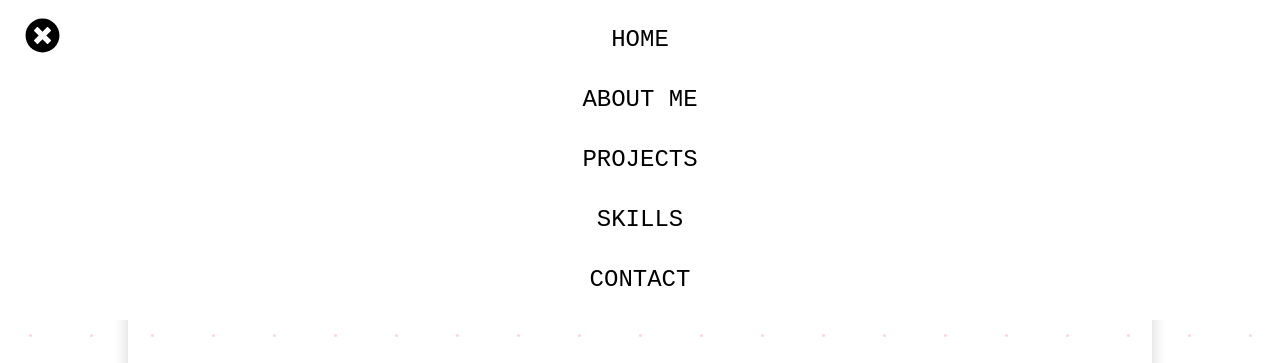
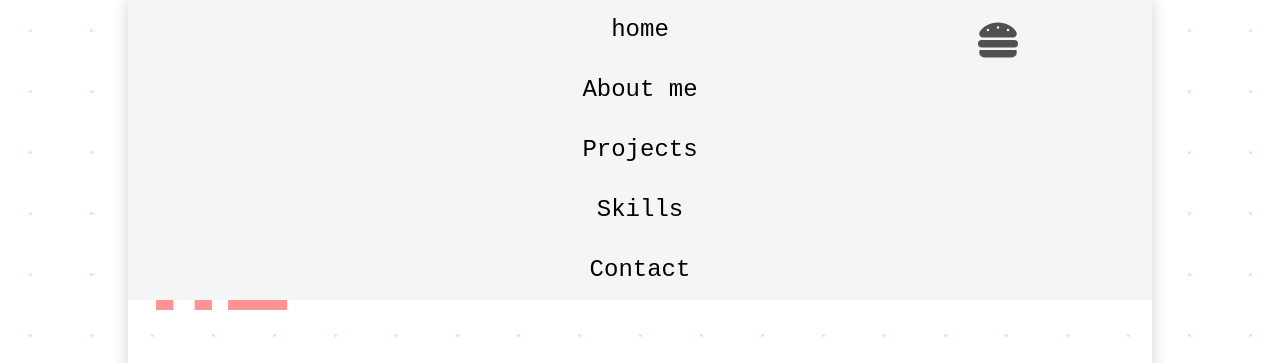
Before and after one commit to martynakiljan/my_portfolio, a React (Create React App) app: page / in a window 1280 px wide. Both pictures are taken after a click on the icon 998 px from the left and 40 px from the top of the page. Shown: the top 363 px of the page. Built offline with nearby package versions, Linux system fonts and the light colour scheme.

Commit message:
create a function that closes the menu by clicking outside the menu

```diff
--- a/src/components/Header/Header.js
+++ b/src/components/Header/Header.js
@@ -14,7 +14,7 @@ import {
 const Header = () => {
   return (
 
-      <HeaderSection id="home " >
+      <HeaderSection>
           <MainTitle> he </MainTitle>
 
           <Div>
--- a/src/components/Nav/Menu.js
+++ b/src/components/Nav/Menu.js
@@ -1,33 +1,18 @@
 import React from 'react';
-import { faTimesCircle } from "@fortawesome/free-solid-svg-icons";
-import { FontAwesomeIcon } from '@fortawesome/react-fontawesome'
 
 import {
     MenuElem,
     MenuListElem,
     MenuListItemElem,
     MenuLinkElem,
-    MenuCloseElem
+
 } from './MenuContainer.styled';
 
-const Menu = ({ isOpen, onClose }) => {
+const Menu = () => {
     return (
 
-
-   <MenuElem className="main-menu"  isOpen={isOpen}>
-            <MenuCloseElem
-                href=""
-                onClick={onClose}
-                isOpen={isOpen}
-            >
-            <FontAwesomeIcon
-               className="iconFontAwesome--menu"
-               icon={faTimesCircle}
-               secondary
-            />
-
-            </MenuCloseElem>
-            <MenuListElem isOpen={isOpen}>
+    <MenuElem >
+            <MenuListElem >
                 <MenuListItemElem>
                     <MenuLinkElem href="#home">home</MenuLinkElem>
                 </MenuListItemElem>
@@ -44,7 +29,9 @@ const Menu = ({ isOpen, onClose }) => {
                     <MenuLinkElem href="#contact">Contact</MenuLinkElem>
                 </MenuListItemElem>
             </MenuListElem>
-   </MenuElem>
+    </MenuElem>
+
+
 
     );
 };
--- a/src/components/Nav/MenuContainer.styled.js
+++ b/src/components/Nav/MenuContainer.styled.js
@@ -14,22 +14,17 @@ const MenuLinkElem = styled.a`
     }
 `;
 
+
 const MenuCloseElem = styled.a`
 
-    position: absolute;
+    text-align: center;
     color: black;
-    left: 10px;
-    top: 0px;
-    z-index: ${props => (props.isOpen ? 1001 : 'initial')};
+    width: 100%;
+
+
 `;
 
 const MenuListElem = styled.ul`
-    ${props =>
-        props.isOpen &&
-        css`
-            position: relative;
-            z-index: 1000;
-        `};
 
     width: 100%;
     list-style: none;
@@ -39,30 +34,19 @@ const MenuListElem = styled.ul`
 const MenuListItemElem = styled.li``;
 
 const MenuElem = styled.nav`
+  display: flex;
+  justify-content: center;
+  align-items: center;
   position: absolute;
-  text-align: center;
-  text-transform: uppercase;
+  top:0;
+  left:0;
+  width: 100%;
+  max-width: 1024px;
+  margin: 0 auto;
+  right: 0;
+  background-color: 	#F5F5F5;
   ${FixedPosition};
-  display: none;
-  left: 0;
-  top: -100vh;
-  height: 100%;
-  overflow-y: scroll;
-  overflow-x: visible;
-  transition: top 0.9s ease;
-  z-index: 999;
 
-  ${props =>
-      props.isOpen &&
-      css`
-          display: flex;
-          width: 100vw;
-          height: 40vh;
-          left: 0;
-          top: 0;
-          outline: none;
-          background: white;
-      `}
 
 
 
@@ -74,6 +58,9 @@ const MenuElem = styled.nav`
     font-size: 1.5em;
     color: black;
     text-decoration: none;
+    text-align: center;
+    color: black;
+    width: 100%;
 
   }
 `;
--- a/src/components/Nav/Nav.js
+++ b/src/components/Nav/Nav.js
@@ -1,5 +1,5 @@
 
-import React, {useState} from 'react';
+import React from 'react';
 import { FontAwesomeIcon } from "@fortawesome/react-fontawesome";
 import { faEnvelopeOpenText, faHamburger} from "@fortawesome/free-solid-svg-icons";
 import '../../style/App.css'
@@ -9,23 +9,48 @@ import {
      CircleForIcon,
      BoxForIcons,
 } from './StyledNavContainer.styled'
+
 import ButtonBackToTop from './ButtonBackToTop';
 
 
-const Nav = () => {
+class Nav extends React.Component{
 
-    const [isOpen, toggleMenuState] = useState(false);
+    container = React.createRef();
+
+    state = {
+      open: false,
+    };
 
 
-    const handleMenu = event => {
-        event.preventDefault();
-        toggleMenuState(!isOpen);
+    componentDidMount() {
+        document.addEventListener("mousedown", this.handleClickOutside);
+    }
+    componentWillUnmount() {
+      document.removeEventListener("mousedown", this.handleClickOutside);
+    }
 
+    handleClickOutside = event => {
+        if (this.container.current && !this.container.current.contains(event.target)) {
+          this.setState({
+            open: false,
+          });
+        }
       };
 
+      handleButtonClick = () => {
+        this.setState(state => {
+          return {
+            open: !state.open,
+          };
+        });
+      };
+
+      render() {
           return (
-        <NavSection>
-            <BoxForIcons>
+              <>
+
+            <NavSection ref={this.container} id="home" >
+                         <BoxForIcons >
                                  <CircleForIcon href="#contact">
                                     <FontAwesomeIcon
                                     className="iconFontAwesome--nav"
@@ -36,21 +61,32 @@ const Nav = () => {
                                  </CircleForIcon>
 
 
-                   <CircleForIcon secondary>
+                               <CircleForIcon>
                                     <FontAwesomeIcon
-                        className="iconFontAwesome--nav"
+                                    className="iconFontAwesome--nav secondary"
                                     icon={faHamburger}
-                        onClick={handleMenu}
+                                    onClick={this.handleButtonClick}
+
                                     />
                                 </CircleForIcon>
-                    <Menu onClose={handleMenu} isOpen={isOpen} />
+
+
+                                {this.state.open && (
+                                <Menu  />
+                                )}
 
                                 <ButtonBackToTop scrollStepInPx="50" delayInMs="16.66"/>
 
                         </BoxForIcons>
               </NavSection>
+              </>
+
           )
+      }
+
+
+
 
 }
 
-export default Nav
+export default Nav;
--- a/src/components/Projects/Project.js
+++ b/src/components/Projects/Project.js
@@ -5,7 +5,8 @@ import {
   LinkToProject,
   DescriptionOfProject,
   NameOfProject,
-  IdOfProject
+  IdOfProject,
+
 } from './StyledProjectsContainer.styled'
 
 const Project = ({id, name, description, live, urlcode} )=> {
--- a/src/components/Projects/Projects.js
+++ b/src/components/Projects/Projects.js
@@ -27,7 +27,7 @@ const Projects = ({content}) => {
 
 
   return (
-    <ProjectsSection>
+    <ProjectsSection id="projects">
       <Title>My projects</Title>
       <div>
         {renderProjectList()}
--- a/src/style/App.css
+++ b/src/style/App.css
@@ -9,15 +9,19 @@ root {
 
 }
 
+.secondary {
+  z-index: 1000000;
+}
+
 .iconFontAwesome--nav:hover {
   color: lightblue;
 }
 
 
 .iconFontAwesome--aboutMe {
-font-size: 80px;
-margin-top: 30px;
-color: #FF9292;
+  font-size: 80px;
+  margin-top: 30px;
+  color: #FF9292;
 
 }
 
```
Lines whose indentation alone changed are shown as unchanged.
